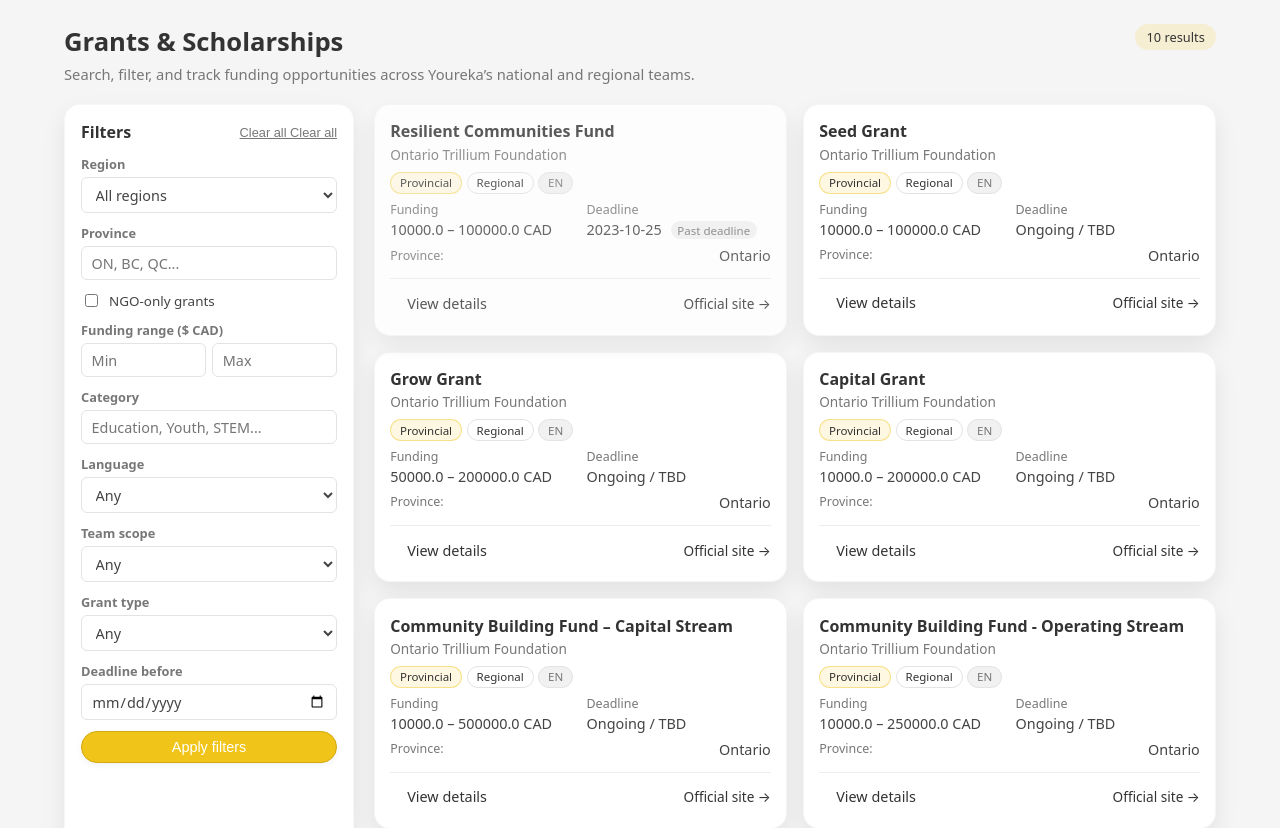
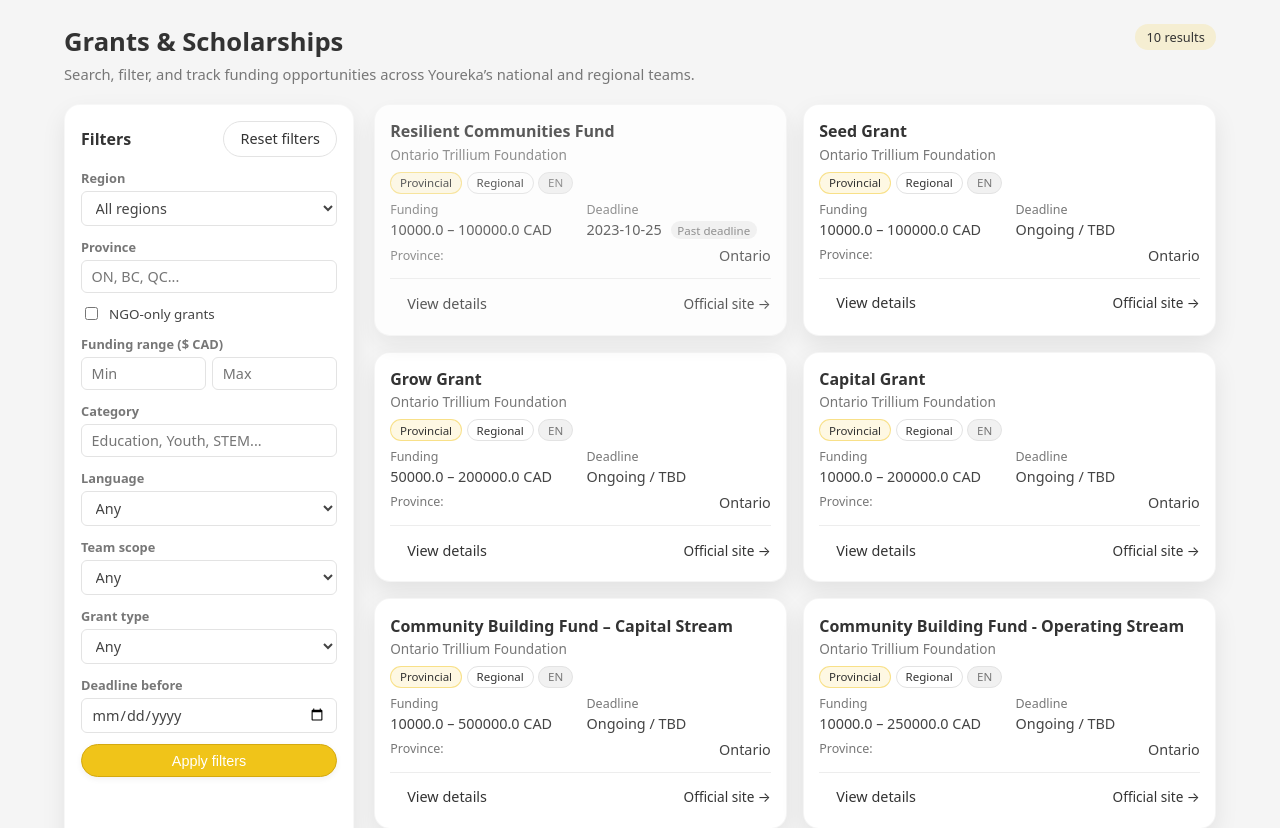
Before and after one commit to sajeenthshivauthayalingam-sketch/canada-grants-portal, a Flask app: page / in a window 1280 px wide. Shown: the part 73-901 px from the top of the page. Run offline with Flask 3, Linux system fonts and the light colour scheme; data comes from the database, SQL or seed files in the repository.

Commit message:
fixed clear filter

```diff
--- a/youreka/templates/base.html
+++ b/youreka/templates/base.html
@@ -29,19 +29,23 @@
       <div class="yk-header-right">
         <div class="yk-language-switch">
           <span class="yk-lang-label">Language:</span>
+
           <a
-            href="{{ url_for('grants.index', lang='en') }}"
-            class="yk-pill {% if request.args.get('lang','en') == 'en' %}yk-pill-active{% endif %}"
+            href="{{ request.path }}?lang=en{% for k,v in request.args.items() if k != 'lang' %}&{{ k }}={{ v }}{% endfor %}"
+            class="yk-pill {% if session.get('lang','en') == 'en' %}yk-pill-active{% endif %}"
           >
             EN
           </a>
+
           <a
-            href="{{ url_for('grants.index', lang='fr') }}"
-            class="yk-pill {% if request.args.get('lang') == 'fr' %}yk-pill-active{% endif %}"
+            href="{{ request.path }}?lang=fr{% for k,v in request.args.items() if k != 'lang' %}&{{ k }}={{ v }}{% endfor %}"
+            class="yk-pill {% if session.get('lang') == 'fr' %}yk-pill-active{% endif %}"
           >
             FR
           </a>
+
         </div>
+
       </div>
     </header>
 
--- a/youreka/templates/grants/list.html
+++ b/youreka/templates/grants/list.html
@@ -22,16 +22,9 @@
   <aside class="yk-filter-panel">
     <div class="yk-panel-header">
       <h2>Filters</h2>
-        <button
-          type="button"
-          class="yk-link-button yk-link-button-reset"
-          <a
-            href="{{ url_for('grants.index') }}"
-            class="yk-link-button yk-link-button-reset">
-            Clear all
-          </a>
-          Clear all
-        </button>
+        <a href="{{ url_for('grants.index') }}" class="yk-button-secondary">
+          Reset filters
+        </a>
     </div>
 
     <form method="get" class="yk-filter-form">
```
